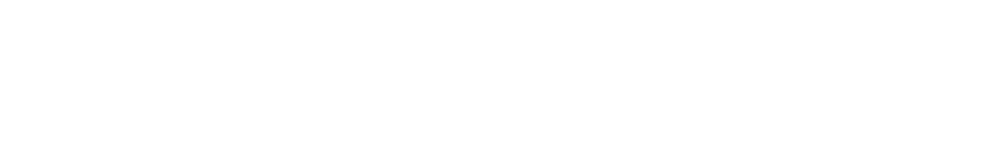
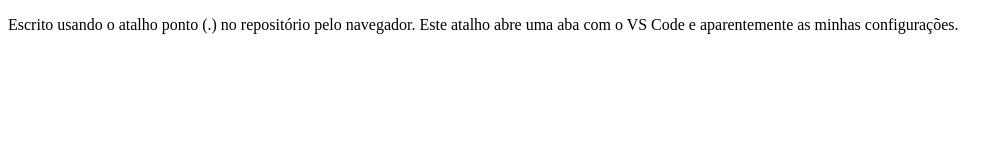
Before and after one commit to DaividVictor/menuLateral, a plain HTML site: page index.html in a window 1280 px wide. Shown: the whole page, without its empty margins (0-1008 px from the left). Drawn offline with Linux system fonts and the light colour scheme.

Commit message:
Usando o atalho ponto (.)

```diff
--- a/index.html
+++ b/index.html
@@ -7,5 +7,6 @@
 </head>
 <body>
   <!-- Retomar a partir deste ponto. -->
+  <p>Escrito usando o atalho ponto (.) no repositório pelo navegador. Este atalho abre uma aba com o VS Code e aparentemente as minhas configurações.</p>
 </body>
 </html>
```
